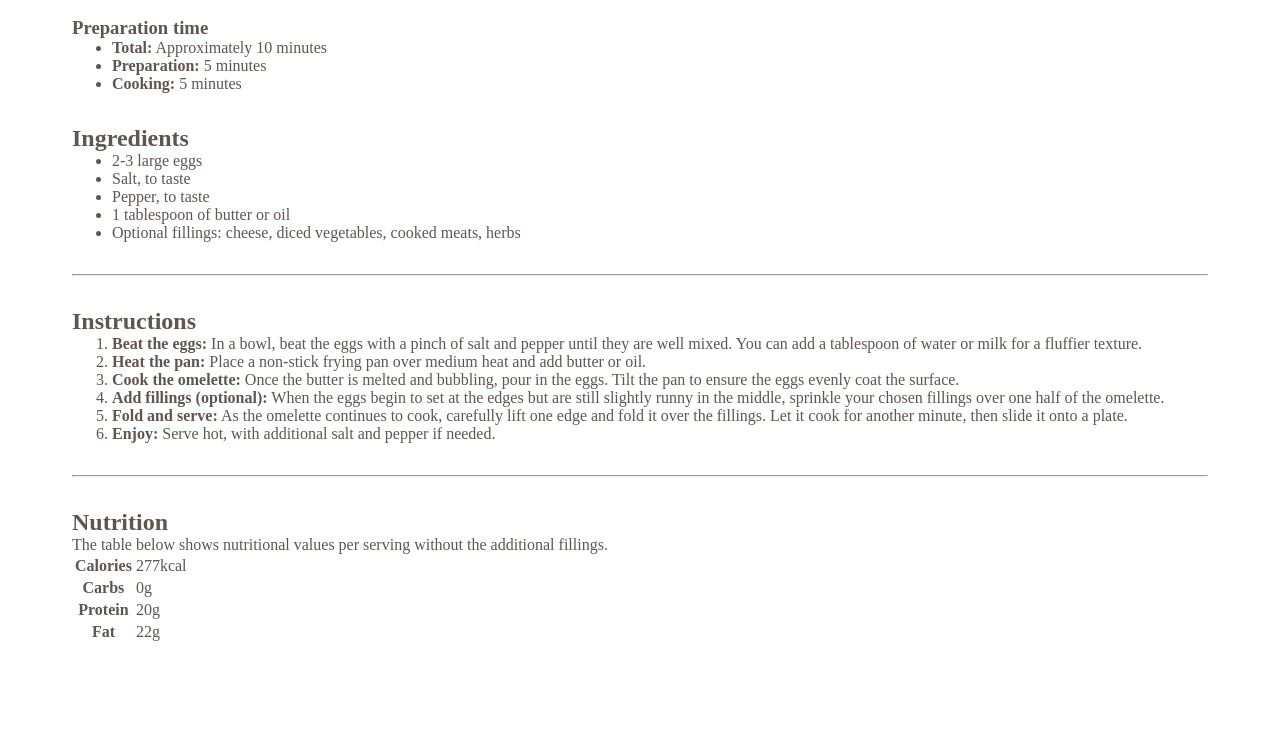
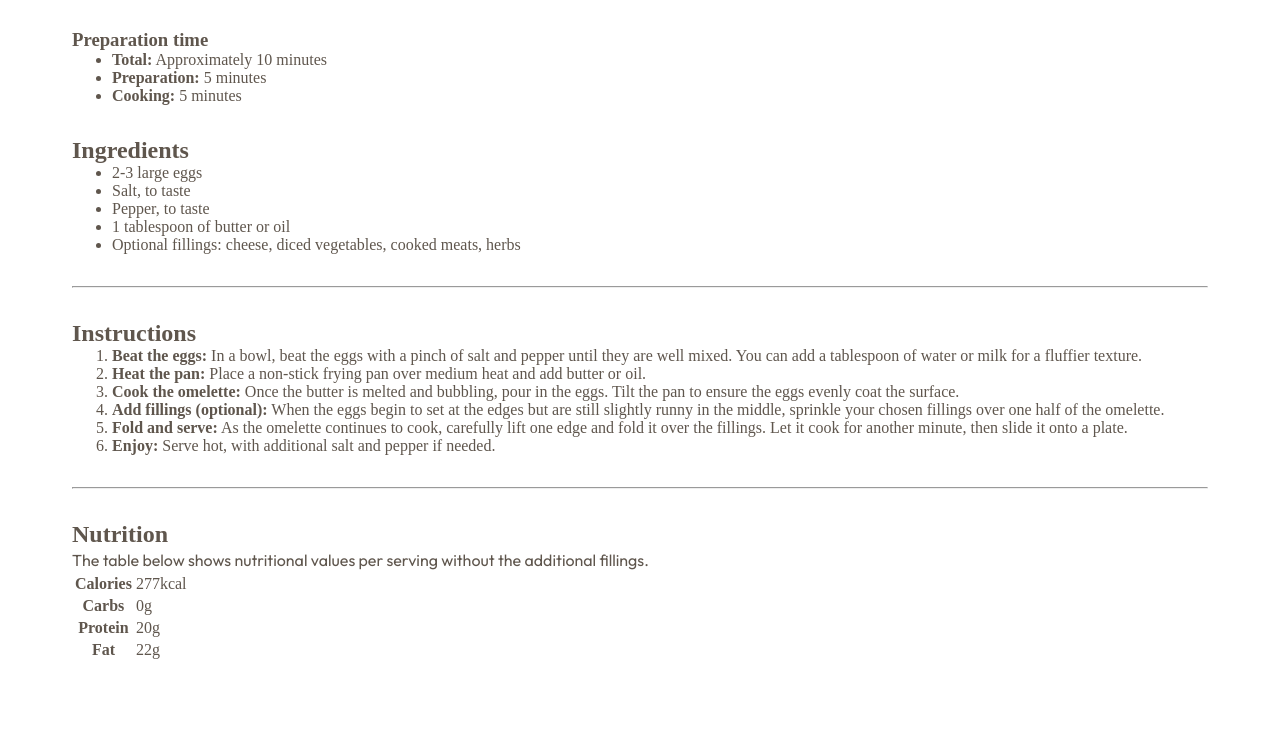
Before and after one commit to loki-pepe/recipe-page, a plain HTML site: page index.html in a window 1280 px wide. Shown: the part 744-1478 px from the top of the page. Drawn offline with Linux system fonts and the light colour scheme.

Commit message:
set p font

```diff
--- a/styles/styles.css
+++ b/styles/styles.css
@@ -73,6 +73,10 @@ main {
     padding: 0;
 }
 
+p {
+    font: var(--text-4);
+}
+
 section {
     margin: var(--space-400) 0;
 }
```
